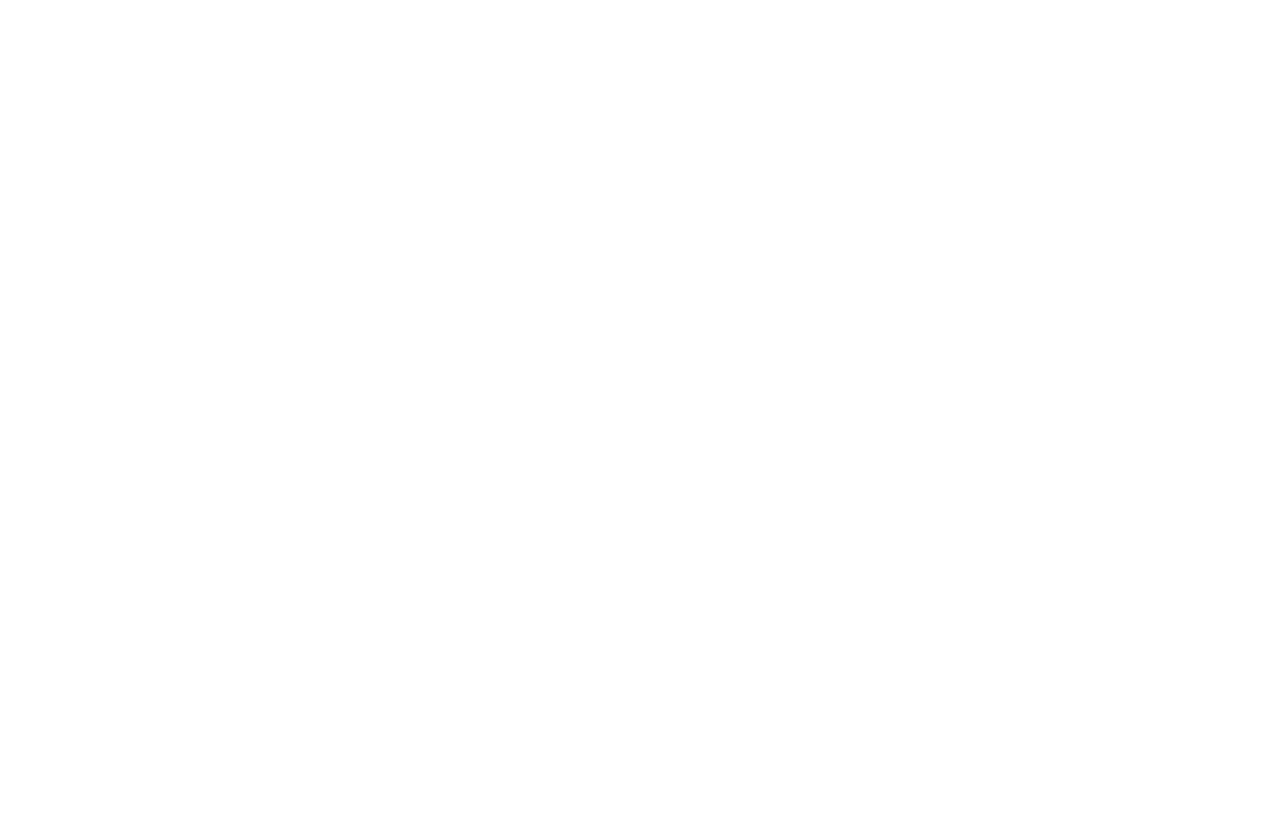
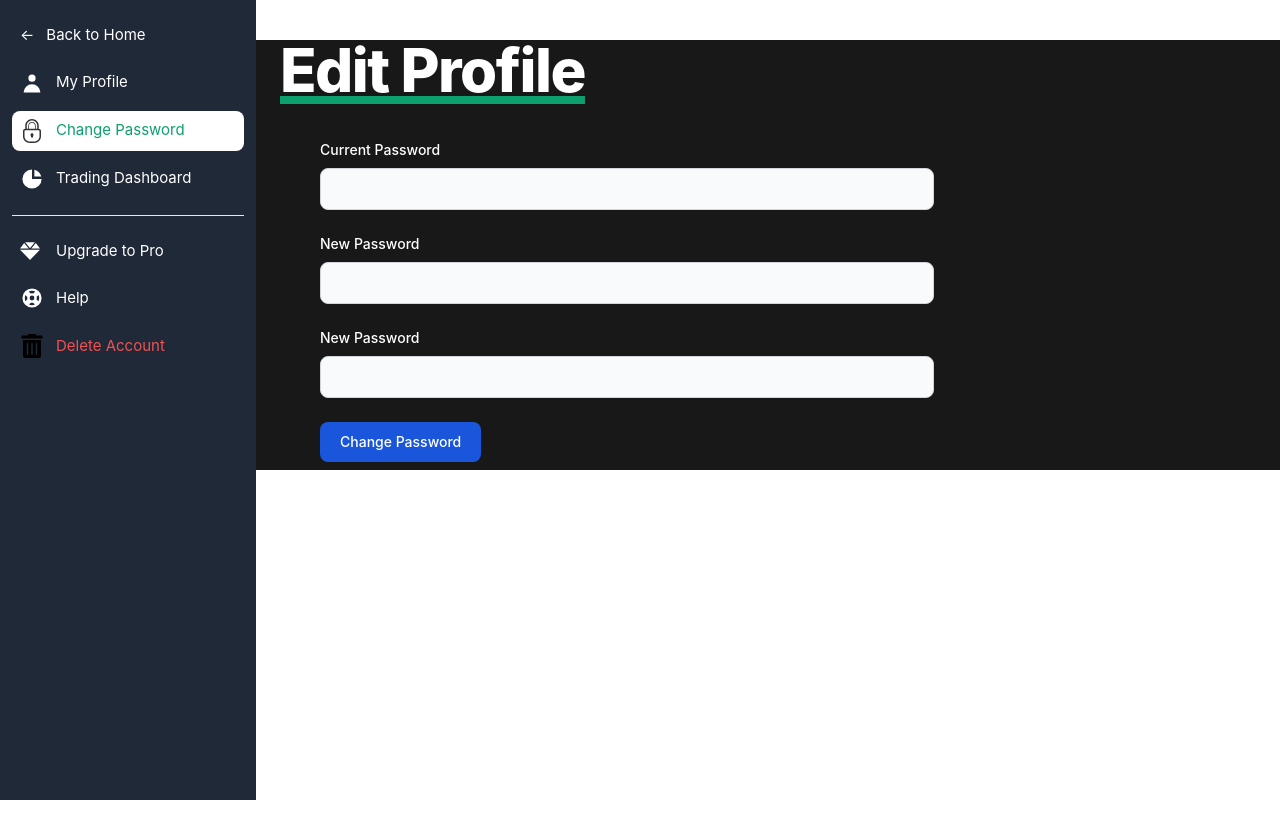
Before and after one commit to agriyantosk/cryptronics, a Vue app in the folder client/: page /profile/change-password in a window 1280 px wide. Before the commit this address had no page. Before the commit the page ends 800 px from the top, so only its background shows below. Built offline with nearby package versions, Linux system fonts and the light colour scheme.

Commit message:
Add change password page

```diff
--- /dev/null
+++ b/client/src/components/ChangePasswordSection.vue
@@ -0,0 +1,79 @@
+<template>
+  <div class="ml-64">
+    <h1
+      class="ml-6 my-10 text-4xl font-extrabold leading-none tracking-tight text-white md:text-5xl lg:text-6xl underline underline-offset-3 decoration-8 decoration-green-500 dark:decoration-blue-600"
+    >
+      Edit Profile
+    </h1>
+    <form class="ml-16 w-[60%]" @submit="handleSubmit">
+      <div>
+        <div class="mb-6">
+          <label for="base-input" class="block mb-2 text-sm font-medium text-white dark:text-white"
+            >Current Password</label
+          >
+          <input
+            type="password"
+            id="base-input"
+            v-model="data.currentPassword"
+            class="bg-gray-50 border border-gray-300 text-gray-900 text-sm rounded-lg focus:ring-blue-500 focus:border-blue-500 block w-full p-2.5 dark:bg-gray-700 dark:border-gray-600 dark:placeholder-gray-400 dark:text-white dark:focus:ring-blue-500 dark:focus:border-blue-500"
+          />
+        </div>
+        <div class="mb-6">
+          <label for="base-input" class="block mb-2 text-sm font-medium text-white dark:text-white"
+            >New Password</label
+          >
+          <input
+            type="password"
+            id="base-input"
+            v-model="data.newPassword"
+            class="bg-gray-50 border border-gray-300 text-gray-900 text-sm rounded-lg focus:ring-blue-500 focus:border-blue-500 block w-full p-2.5 dark:bg-gray-700 dark:border-gray-600 dark:placeholder-gray-400 dark:text-white dark:focus:ring-blue-500 dark:focus:border-blue-500"
+          />
+        </div>
+        <div class="mb-6">
+          <label for="base-input" class="block mb-2 text-sm font-medium text-white dark:text-white"
+            >New Password</label
+          >
+          <input
+            type="password"
+            id="base-input"
+            v-model="data.newPassword2"
+            class="bg-gray-50 border border-gray-300 text-gray-900 text-sm rounded-lg focus:ring-blue-500 focus:border-blue-500 block w-full p-2.5 dark:bg-gray-700 dark:border-gray-600 dark:placeholder-gray-400 dark:text-white dark:focus:ring-blue-500 dark:focus:border-blue-500"
+          />
+        </div>
+      </div>
+      <button
+        type="submit"
+        class="text-white bg-blue-700 hover:bg-blue-800 focus:ring-4 focus:ring-blue-300 font-medium rounded-lg text-sm px-5 py-2.5 mr-2 mb-2 dark:bg-blue-600 dark:hover:bg-blue-700 focus:outline-none dark:focus:ring-blue-800"
+      >
+        Change Password
+      </button>
+    </form>
+  </div>
+</template>
+
+<script setup>
+import { useMainStore } from '../stores/counter';
+
+const mainStore = useMainStore()
+
+const data = {
+  currentPassword: '',
+  newPassword: '',
+  newPassword2: ''
+}
+
+const handleSubmit = (event) => {
+    event.preventDefault()
+    if (data.newPassword !== data.newPassword2) {
+        Swal.fire({
+          icon: 'error',
+          title: 'Oops...',
+          text: `Password didn't match!`
+        })
+    } else {
+        mainStore.changePassword(data)
+    }
+}
+</script>
+
+<style lang="scss" scoped></style>
--- a/client/src/components/ProfileSideBar.vue
+++ b/client/src/components/ProfileSideBar.vue
@@ -19,6 +19,7 @@
             </li>
           </RouterLink>
           <li>
+            <RouterLink to="/profile">
               <a
                 href="#"
                 :class="
@@ -46,11 +47,17 @@
                 </svg>
                 <span class="flex-1 ml-3 whitespace-nowrap">My Profile</span>
               </a>
+            </RouterLink>
           </li>
           <li>
+            <RouterLink to="/profile/change-password">
               <a
                 href="#"
-              class="flex items-center p-2 text-white rounded-lg dark:text-white hover:bg-green-500 dark:hover:bg-gray-700"
+                :class="
+                  route.path === '/profile/change-password'
+                    ? 'flex items-center p-2 text-green-500 bg-white rounded-lg dark:text-white dark:hover:bg-gray-700'
+                    : 'flex items-center p-2 text-white rounded-lg dark:text-white hover:bg-green-500 dark:hover:bg-gray-700'
+                "
               >
                 <svg
                   enable-background="new 0 0 32 32"
@@ -77,6 +84,7 @@
                 </svg>
                 <span class="flex-1 ml-3 whitespace-nowrap">Change Password</span>
               </a>
+            </RouterLink>
           </li>
           <li>
             <a
--- a/client/src/router/index.js
+++ b/client/src/router/index.js
@@ -11,6 +11,7 @@
 import CoinLaunchView from '../views/CoinLaunchView.vue'
 import ProfilePageView from '../views/ProfilePageView.vue'
 import EditProfileView from '../views/EditProfileView.vue'
+import ChangePasswordView from '../views/ChangePasswordView.vue'
 
 const routes = [
   {
@@ -72,6 +73,11 @@
     path: '/profile/edit',
     name: 'editProfile',
     component: EditProfileView
+  },
+  {
+    path: '/profile/change-password',
+    name: 'changePassword',
+    component: ChangePasswordView
   }
 ]
 
--- a/client/src/stores/counter.js
+++ b/client/src/stores/counter.js
@@ -532,6 +532,34 @@
           text: `${error.response.data.message}`
         })
       }
+    },
+
+    async changePassword(data) {
+      try {
+        const response = await axios({
+          method: 'PATCH',
+          url: `${this.baseUrl}/user/change-password/`,
+          data: data,
+          headers: {
+            access_token: localStorage.getItem('access_token')
+          }
+        })
+        Swal.fire({
+          position: 'center',
+          icon: 'success',
+          title: `${response.data.message}`,
+          showConfirmButton: false,
+          timer: 1500
+        })
+        this.router.push('/profile')
+      } catch (error) {
+        console.log(error)
+        Swal.fire({
+          icon: 'error',
+          title: 'Oops...',
+          text: `${error.response.data.message}`
+        })
+      }
     }
   }
 })
--- /dev/null
+++ b/client/src/views/ChangePasswordView.vue
@@ -0,0 +1,13 @@
+<template>
+  <div>
+    <ProfileSideBar />
+    <ChangePasswordSection />
+  </div>
+</template>
+
+<script setup>
+import ProfileSideBar from '../components/ProfileSideBar.vue'
+import ChangePasswordSection from '../components/ChangePasswordSection.vue'
+</script>
+
+<style lang="scss" scoped></style>
```
Lines whose indentation alone changed are shown as unchanged.
